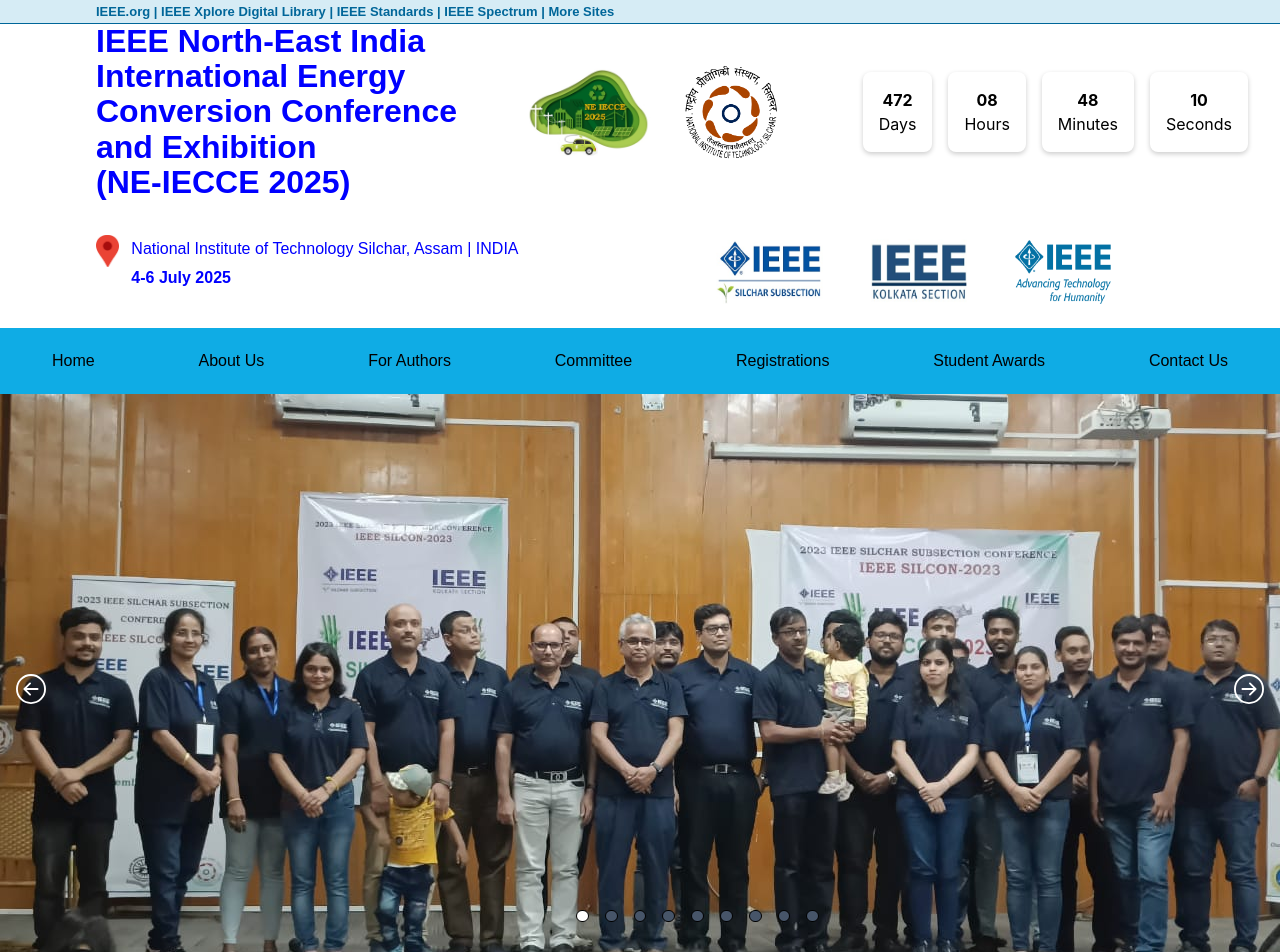
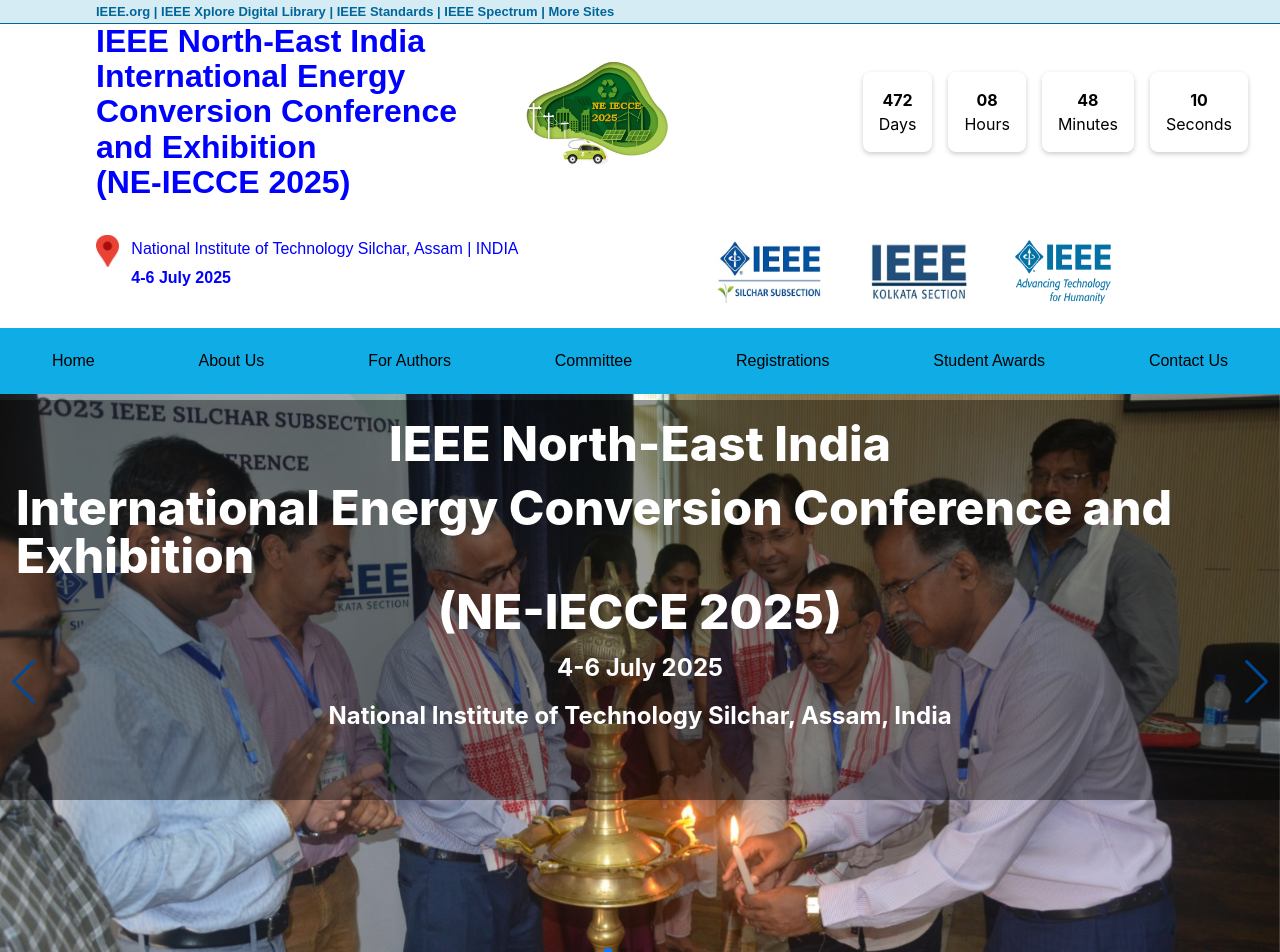
Before and after one commit to PragyaPR06/NEC-ECCE_2025, a React (Create React App) app: page / in a window 1280 px wide. Shown: the top 952 px of the page. Built offline with nearby package versions, Linux system fonts and the light colour scheme; a web font is replaced by a local one.

Commit message:
updating slider

```diff
--- a/package.json
+++ b/package.json
@@ -12,7 +12,7 @@
     "react-router-dom": "^6.22.3",
     "react-scripts": "5.0.1",
     "sass": "^1.72.0",
-    "swiper": "^11.0.7",
+    "swiper": "^11.1.4",
     "tailwind": "^4.0.0",
     "tailwindcss": "^3.4.1",
     "web-vitals": "^2.1.4"
--- a/src/Components/Header/header.jsx
+++ b/src/Components/Header/header.jsx
@@ -23,12 +23,14 @@
           <h2>International Energy Conversion Conference and Exhibition</h2>
           <h2>(NE-IECCE 2025)</h2>
         </div>
+        <section className={styles.important_logos}>
         <div className={styles.main_conference_logo}>
           <img src={require("./ne-iecce-2025_main_logo.jpg")} alt="ne-iecce-2025_logo" width="150rem" height="100rem"/>
         </div>
-        <div className={styles.nits_logo}>
+        {/* <div className={styles.nits_logo}>
           <img src={require("./nits-logo.png")} alt="nits-logo" width="100rem" height="75rem"/>
-        </div>
+        </div> */}
+        </section>
         <div className={styles.header_counter}/>
         <HeaderTimer className={styles.header_counter}/>
       </div>
--- a/src/Components/HomeComponents/HomeSlider.js
+++ b/src/Components/HomeComponents/HomeSlider.js
@@ -1,128 +1,86 @@
 import { Swiper, SwiperSlide } from 'swiper/react';
-import React,{useState, useEffect} from "react"
-import { BsArrowLeftCircle } from "react-icons/bs";
-import { BsArrowRightCircle } from "react-icons/bs";
+import { Navigation, Pagination, Autoplay } from 'swiper/modules';
 import 'swiper/css';
-const HomeSlider = () => {
-    const swiperRef = React.useRef(null);
-    const [currentIndex, setCurrentIndex] = useState(0);
+import 'swiper/css/navigation';
+import 'swiper/css/pagination';
+import 'swiper/css/scrollbar';
 
-    const handleSlideClick = (index) => {
-      swiperRef.current.swiper.slideTo(index);
-    };
-    useEffect(() => {
-        const swiperInstance = swiperRef.current.swiper;
-        if (swiperInstance) {
-            swiperInstance.on('slideChange', () => {
-                setCurrentIndex(swiperInstance.activeIndex); // Update current index on slide change
-            });
-        }
-    }, []);
-    const handleNextSlide = () => {
-        if (currentIndex === 9 - 1) {
-            // If on last slide, go to first slide
-            swiperRef.current.swiper.slideTo(0);
-            setCurrentIndex(0);
-        } else {
-            swiperRef.current.swiper.slideNext();
-        }
-    };
 
-    const handlePrevSlide = () => {
-        if (currentIndex === 0) {
-            swiperRef.current.swiper.slideTo(9 - 1);
-            setCurrentIndex(9 - 1);
-        } else {
-            swiperRef.current.swiper.slidePrev();
-        }
-    };
+import 'swiper/css/autoplay';
 
+
+
+export default () => {
   return (
-    <div className='mx-auto relative'>
-        <Swiper
-        className=''
-        ref={swiperRef}
-        spaceBetween={10}
-        loop={true}
-        autoplay={true}
-        slidesPerView={1}
-        // onSlideChange={() => console.log('slide change')}
-        // onSwiper={(swiper) => console.log("swiper")}
-        >
-            <SwiperSlide>
-                <div className='mx-auto w-[100%] h-[15rem] md:h-[35rem] relative'>
-                    <img src='/HomeSlider/1.jpeg' className='mx-auto h-full w-[100%] md:w-[100%] object-cover' alt=''/>
-                    {/* <div className='absolute top-[40%] md:top-[45%] w-[100%] bg-black opacity-50 text-[white] text-center text-[2rem] md:text-[3rem] mx-auto'>Welcome To</div> */}
-                </div>
-            </SwiperSlide>
-            <SwiperSlide>
-                <div className='mx-auto w-[100%] h-[15rem] md:h-[35rem] relative'>
+    <>
+    <div className='bg-opacity-40 bg-black absolute inset-x-0 bottom-0 top-1/2 flex flex-col items-center justify-center z-30 p-4'>
+    <h1 class="text-2xl md:text-4xl xl:text-5xl font-extrabold mb-4 text-white text-center">
+                    IEEE North-East India
+                </h1>
+                <h1 class="text-2xl md:text-4xl xl:text-5xl font-extrabold mb-2 text-white">
+                    International Energy Conversion Conference and Exhibition
+                </h1>
+                <h1 class="text-2xl md:text-4xl   xl:text-5xl font-extrabold mb-4 text-white">
+                   (NE-IECCE 2025)
+                </h1>
+                <p class="text-lg md:text-xl lg:text-2xl font-bold mb-4 text-white">
+                    4-6 July 2025
+                </p>
+                <p class="text-lg md:text-xl lg:text-2xl font-bold mb-12 text-white">
+                    National Institute of Technology Silchar, Assam, India
+                </p>
+
+    </div>
+    <Swiper
+      modules={[Navigation, Pagination, Autoplay]}
+      slidesPerView={1}
+      navigation
+      autoplay={{ delay: 2500 }}
+      pagination={{ clickable: true }}
+    >
+     <SwiperSlide>
+                <div className='mx-auto w-[100%] h-[15rem] md:h-[36rem] relative'>
                     <img src='/HomeSlider/2.jpeg' className='mx-auto h-full w-[100%] md:w-[100%] object-cover' alt=''/>
                     {/* <div className='absolute top-[40%] md:top-[45%] w-[100%] bg-black opacity-50 text-[white] text-center text-[2rem] md:text-[3rem] mx-auto'>Conference!</div> */}
                 </div>
             </SwiperSlide>
+
             <SwiperSlide>
-                <div className='mx-auto w-[100%] h-[15rem] md:h-[35rem] relative'>
-                    <img src='/HomeSlider/3.jpeg' className='mx-auto h-full w-[100%] md:w-[100%] object-cover' alt=''/>
-                    {/* <div className='absolute top-[40%] md:top-[45%] w-[100%] bg-black opacity-50 text-[white] text-center text-[2rem] md:text-[3rem] mx-auto'>Conference!</div> */}
-                </div>
-            </SwiperSlide>
-            <SwiperSlide>
-                <div className='mx-auto w-[100%] h-[15rem] md:h-[35rem] relative'>
+                <div className='mx-auto w-[100%] h-[20rem] md:h-[36rem] relative'>
                     <img src='/HomeSlider/4.jpeg' className='mx-auto h-full w-[100%] md:w-[100%] object-cover' alt=''/>
                     {/* <div className='absolute top-[40%] md:top-[45%] w-[100%] bg-black opacity-50 text-[white] text-center text-[2rem] md:text-[3rem] mx-auto'>Conference!</div> */}
                 </div>
             </SwiperSlide>
             <SwiperSlide>
-                <div className='mx-auto w-[100%] h-[15rem] md:h-[35rem] relative'>
+                <div className='mx-auto w-[100%] h-[15rem] md:h-[36rem] relative'>
                     <img src='/HomeSlider/5.jpeg' className='mx-auto h-full w-[100%] md:w-[100%] object-cover' alt=''/>
                     {/* <div className='absolute top-[40%] md:top-[45%] w-[100%] bg-black opacity-50 text-[white] text-center text-[2rem] md:text-[3rem] mx-auto'>Conference!</div> */}
                 </div>
             </SwiperSlide>
             <SwiperSlide>
-                <div className='mx-auto w-[100%] h-[15rem] md:h-[35rem] relative'>
+                <div className='mx-auto w-[100%] h-[15rem] md:h-[36rem] relative'>
                     <img src='/HomeSlider/6.jpeg' className='mx-auto h-full w-[100%] md:w-[100%] object-cover' alt=''/>
                     {/* <div className='absolute top-[40%] md:top-[45%] w-[100%] bg-black opacity-50 text-[white] text-center text-[2rem] md:text-[3rem] mx-auto'>Conference!</div> */}
                 </div>
             </SwiperSlide>
             <SwiperSlide>
-                <div className='mx-auto w-[100%] h-[15rem] md:h-[35rem] relative'>
+                <div className='mx-auto w-[100%] h-[15rem] md:h-[36rem] relative'>
                     <img src='/HomeSlider/7.jpeg' className='mx-auto h-full w-[100%] md:w-[100%] object-cover' alt=''/>
                     {/* <div className='absolute top-[40%] md:top-[45%] w-[100%] bg-black opacity-50 text-[white] text-center text-[2rem] md:text-[3rem] mx-auto'>Conference!</div> */}
                 </div>
             </SwiperSlide>
             <SwiperSlide>
-                <div className='mx-auto w-[100%] h-[15rem] md:h-[35rem] relative'>
+                <div className='mx-auto w-[100%] h-[15rem] md:h-[36rem] relative'>
                     <img src='/HomeSlider/8.jpeg' className='mx-auto h-full w-[100%] md:w-[100%] object-cover' alt=''/>
                     {/* <div className='absolute top-[40%] md:top-[45%] w-[100%] bg-black opacity-50 text-[white] text-center text-[2rem] md:text-[3rem] mx-auto'>Conference!</div> */}
                 </div>
             </SwiperSlide>
             <SwiperSlide>
-                <div className='mx-auto w-[100%] h-[15rem] md:h-[35rem] relative'>
+                <div className='mx-auto w-[100%] h-[15rem] md:h-[36rem] relative'>
                     <img src='/HomeSlider/9.jpeg' className='mx-auto h-full w-[100%] md:w-[100%] object-cover' alt=''/>
                     {/* <div className='absolute top-[40%] md:top-[45%] w-[100%] bg-black opacity-50 text-[white] text-center text-[2rem] md:text-[3rem] mx-auto'>Conference!</div> */}
                 </div>
             </SwiperSlide>
-        </Swiper>
-
-        <div className="absolute top-[45%] md:top-[50%] flex justify-between items-center z-[100] w-full px-[2rem] md:px-[1rem]">
-            <div className="text-3xl cursor-pointer text-white md:text-white" onClick={handlePrevSlide}><BsArrowLeftCircle /></div>
-            <div className="text-3xl cursor-pointer text-white md:text-white"  onClick={handleNextSlide}><BsArrowRightCircle /></div>
-        </div>
-        <div className='absolute bottom-[1rem] md:bottom-[2rem] z-[50] left-[40%] md:left-[45%] flex gap-[1rem]'>
-            <div className={`h-[.8rem] w-[.8rem] border border-black rounded-lg ${currentIndex===0?"bg-white":"bg-slate-600"}`}></div>
-            <div className={`h-[.8rem] w-[.8rem] border border-black rounded-lg ${currentIndex===1?"bg-white":"bg-slate-600"}`}></div>
-            <div className={`h-[.8rem] w-[.8rem] border border-black rounded-lg ${currentIndex===2?"bg-white":"bg-slate-600"}`}></div>
-            <div className={`h-[.8rem] w-[.8rem] border border-black rounded-lg ${currentIndex===3?"bg-white":"bg-slate-600"}`}></div>
-            <div className={`h-[.8rem] w-[.8rem] border border-black rounded-lg ${currentIndex===4?"bg-white":"bg-slate-600"}`}></div>
-            <div className={`h-[.8rem] w-[.8rem] border border-black rounded-lg ${currentIndex===5?"bg-white":"bg-slate-600"}`}></div>
-            <div className={`h-[.8rem] w-[.8rem] border border-black rounded-lg ${currentIndex===6?"bg-white":"bg-slate-600"}`}></div>
-            <div className={`h-[.8rem] w-[.8rem] border border-black rounded-lg ${currentIndex===7?"bg-white":"bg-slate-600"}`}></div>
-            <div className={`h-[.8rem] w-[.8rem] border border-black rounded-lg ${currentIndex===8?"bg-white":"bg-slate-600"}`}></div>
-        </div>
-    </div>
+    </Swiper></>
   );
 };
-
-HomeSlider.displayName = 'HomeSlider';
-export default HomeSlider;
--- a/src/Pages/Aboutus.jsx
+++ b/src/Pages/Aboutus.jsx
@@ -3,7 +3,7 @@
 import Navbar from "../Components/Navbar/Navbar";
 import Header from "../Components/Header/header";
 import Footer from "../Components/Footer/Footer";
-import Slider from "../Components/Slider/Slider";
+
 const Aboutus = () =>{
     return(
         <>
--- a/tailwind.config.js
+++ b/tailwind.config.js
@@ -8,6 +8,7 @@
       colors: {
         'blue-430': '#92C1FA', // Adjust the hex code to match your desired shade
       },
+      backgroundOpacity: ['active']
 
     },
   },
```
Also changed, not shown: src/Components/Slider/Slider.jsx (deleted), 1 other file (tests, documents, lock files or other folders).
